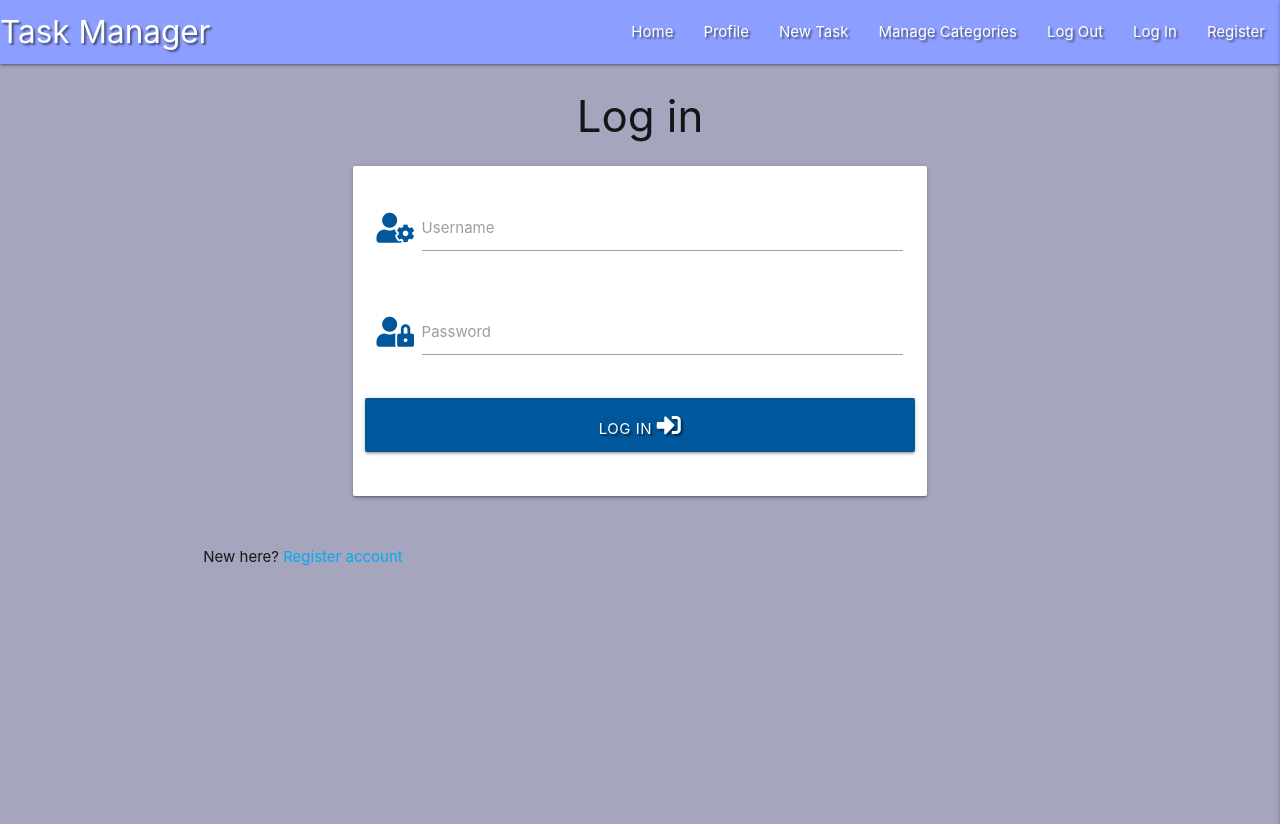
After one commit to ANDREWAHN-UK/Mini-Project-Task-Manager, a Flask app: page /login in a window 1280 px wide. The commit adds this page. Shown: the top 824 px of the page. Run offline with Flask 2, Linux system fonts and the light colour scheme; some libraries are stand-ins or nearby versions.

Commit message:
templates - updated base.html to link to login; created login.html; updated register.html with a link if user is not yet registered

```diff
--- a/templates/base.html
+++ b/templates/base.html
@@ -31,7 +31,7 @@
                     <li><a href="#">New Task</a></li>
                     <li><a href="#">Manage Categories</a></li>
                     <li><a href="#">Log Out</a></li>
-                    <li><a href="#">Log In</a></li>
+                    <li><a href="{{ url_for('login')}}">Log In</a></li>
                     <li><a href="{{ url_for('register')}}">Register</a></li>
 
                 </ul>
@@ -46,7 +46,7 @@
             <li><a href="#">New Task</a></li>
             <li><a href="#">Manage Categories</a></li>
             <li><a href="#">Log Out</a></li>
-            <li><a href="#">Log In</a></li>
+            <li><a href="{{ url_for('login')}}">Log In</a></li>
             <li><a href="{{ url_for('register')}}">Register</a></li>
         </ul>
 
--- /dev/null
+++ b/templates/login.html
@@ -0,0 +1,43 @@
+{% extends "base.html" %}
+{% block content %}
+<h3 class="center-align">Log in</h3>
+<div class="row">
+    <form class="col s12 m8 offset-m2" method="POST" action="{{ url_for ('login')}}">
+        <div class="card-panel ">
+
+            <!-- user name -->
+            <div class="row">
+                <div class="input-field col s12">
+                    <i class="fas fa-user-cog prefix light-blue-text text-darken-4"></i>
+                    <input id="username" name="username" type="text" minlength="5" maxlength="15"
+                        pattern="^[a-zA-Z0-9]{5,15}$" class="validate" required>
+                    <label for="username"> Username </label>
+                </div>
+            </div>
+            <!-- password -->
+            <div class="row">
+                <div class="input-field col s12">
+                    <i class="fas fa-user-lock prefix light-blue-text text-darken-4"></i>
+                    <input id="password" name="password" type="password" minlength="5" maxlength="15" class="validate"
+                        required>
+                    <label for="password">Password</label>
+                </div>
+            </div>
+            <!-- log in -->
+            <div class="row">
+                <button type="submit" class="col s12 btn-large light-blue darken-4 text-shadow"> Log In <i
+                        class="fas fa-sign-in-alt"></i> </button>
+            </div>
+        </div>
+    </form>
+</div>
+
+<div class="row">
+    <div class="col s-12">
+        <p class="center-align">
+            New here?
+            <a href="{{ url_for('register')}}" class="light-blue-text text-darken"> Register account </a>
+        </p>
+    </div>
+</div>
+{% endblock %}
```
Also changed, not shown: templates/register.html (+7 -1 lines).
